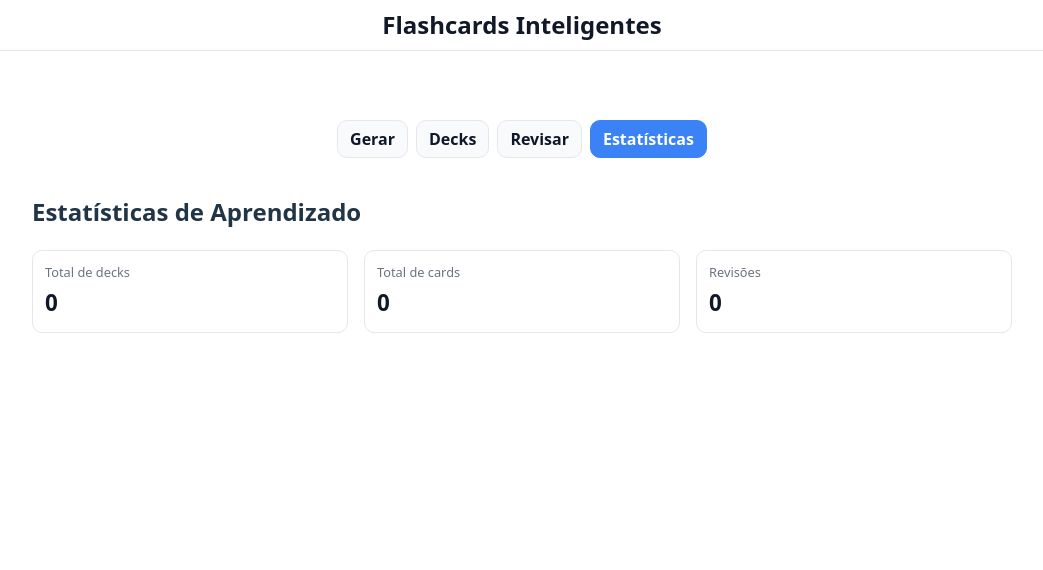
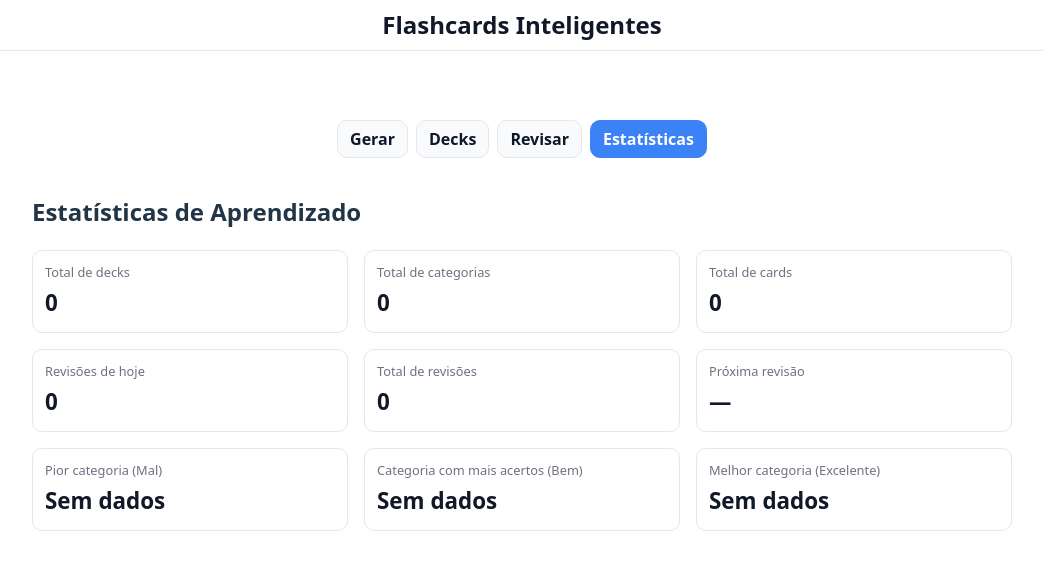
Before and after one commit to gabriel447/flashcards, a React (Vite) app: page / in a window 1280 px wide. Both pictures are taken after a click on the button "Estatísticas". Shown: the top 570 px of the page, without its empty margins (118-1161 px from the left). Built offline with nearby package versions, Linux system fonts and the light colour scheme; no server answers.

Commit message:
mais estatisticas

```diff
--- a/src/components/Stats.tsx
+++ b/src/components/Stats.tsx
@@ -1,3 +1,4 @@
+import { useEffect, useState } from 'react';
 import type { Deck } from '../types';
 
 type Props = {
@@ -5,32 +6,120 @@ type Props = {
 };
 
 export function Stats({ decks }: Props) {
-  const total = Object.values(decks).reduce((acc, d) => acc + Object.keys(d.cards || {}).length, 0);
-  const persistedReviewedTotal = Object.values(decks).reduce((acc, d) => {
-    const deckCount = typeof d.reviewedCount === 'number'
-      ? d.reviewedCount
-      : Object.values(d.cards || {}).reduce((inner, c) => inner + (c.reviews || c.repetitions || 0), 0);
-    return acc + deckCount;
-  }, 0);
-  // Como atualizamos reviewedCount do deck em tempo real, usamos somente o persistido
-  const reviewedTotal = persistedReviewedTotal;
+  const [tick, setTick] = useState(0);
+  useEffect(() => {
+    const id = setInterval(() => setTick(t => t + 1), 10000);
+    return () => clearInterval(id);
+  }, []);
+  const allDecks = Object.values(decks);
+  const totalCards = allDecks.reduce((acc, d) => acc + Object.keys(d.cards || {}).length, 0);
+  const reviewedTotal = allDecks.reduce((acc, d) => acc + (typeof d.reviewedCount === 'number' ? d.reviewedCount : 0), 0);
+
+  const categorySet = new Set<string>();
+  allDecks.forEach(d => {
+    Object.values(d.cards || {}).forEach(c => {
+      categorySet.add(c.category || 'Sem categoria');
+    });
+  });
+  const totalCategories = categorySet.size;
+
+  const now = new Date();
+  const y = now.getFullYear();
+  const m = now.getMonth();
+  const dd = now.getDate();
+
+  let reviewsToday = 0;
+  const catBad: Record<string, number> = {};
+  const catGood: Record<string, number> = {};
+  const catExcellent: Record<string, number> = {};
+  let nextDueMs: number = Infinity;
+
+  const nowMs = Date.now() + tick; // força re-render e atualização de tempos relativos
+  allDecks.forEach(d => {
+    Object.values(d.cards || {}).forEach(c => {
+      // Próxima revisão: pegar menor due futura
+      const dueTs = c.due ? new Date(c.due).getTime() : Infinity;
+      if (dueTs > nowMs && dueTs < nextDueMs) nextDueMs = dueTs;
+
+      const logs = Array.isArray(c.gradeLog) ? c.gradeLog : [];
+      logs.forEach(({ ts, grade }) => {
+        const t = new Date(ts);
+        if (t.getFullYear() === y && t.getMonth() === m && t.getDate() === dd) {
+          reviewsToday += 1;
+        }
+        const cat = c.category || 'Sem categoria';
+        if (grade === 2) catBad[cat] = (catBad[cat] || 0) + 1;
+        else if (grade === 3) catGood[cat] = (catGood[cat] || 0) + 1;
+        else if (grade === 4) catExcellent[cat] = (catExcellent[cat] || 0) + 1;
+      });
+    });
+  });
+
+  const top = (map: Record<string, number>) => {
+    const entries = Object.entries(map);
+    if (entries.length === 0) return { category: '', count: 0 };
+    entries.sort((a, b) => b[1] - a[1]);
+    return { category: entries[0][0], count: entries[0][1] };
+  };
+
+  const topBad = top(catBad);
+  const topGood = top(catGood);
+  const topExcellent = top(catExcellent);
+
+  const formatEta = (ms: number) => {
+    if (!isFinite(ms)) return '—';
+    const diff = Math.max(0, ms - nowMs);
+    const mins = Math.round(diff / 60000);
+    const hours = Math.round(diff / 3600000);
+    const days = Math.round(diff / 86400000);
+    if (days >= 1) return `${days} dia${days > 1 ? 's' : ''}`;
+    if (hours >= 1) return `${hours} hora${hours > 1 ? 's' : ''}`;
+    return `${Math.max(mins, 1)} minuto${mins > 1 ? 's' : ''}`;
+  };
 
   return (
     <section>
       <h2>Estatísticas de Aprendizado</h2>
       <div className="stats-cards">
+        {/* Linha 1 */}
         <div className="stat-card">
           <span className="label">Total de decks</span>
           <span className="value">{Object.keys(decks).length}</span>
         </div>
         <div className="stat-card">
-          <span className="label">Total de cards</span>
-          <span className="value">{total}</span>
+          <span className="label">Total de categorias</span>
+          <span className="value">{totalCategories}</span>
         </div>
         <div className="stat-card">
-          <span className="label">Revisões</span>
+          <span className="label">Total de cards</span>
+          <span className="value">{totalCards}</span>
+        </div>
+        {/* Linha 2 */}
+        <div className="stat-card">
+          <span className="label">Revisões de hoje</span>
+          <span className="value">{reviewsToday}</span>
+        </div>
+        <div className="stat-card">
+          <span className="label">Total de revisões</span>
           <span className="value">{reviewedTotal}</span>
         </div>
+        <div className="stat-card">
+          <span className="label">Próxima revisão</span>
+          <span className="value">{formatEta(nextDueMs)}</span>
+        </div>
+        {/* Linha 3 */}
+          <div className="stat-card">
+            <span className="label">Pior categoria (Mal)</span>
+            <span className="value">{topBad.count > 0 ? `${topBad.category} (${topBad.count})` : 'Sem dados'}</span>
+          </div>
+          <div className="stat-card">
+            <span className="label">Categoria com mais acertos (Bem)</span>
+            <span className="value">{topGood.count > 0 ? `${topGood.category} (${topGood.count})` : 'Sem dados'}</span>
+          </div>
+          <div className="stat-card">
+            <span className="label">Melhor categoria (Excelente)</span>
+            <span className="value">{topExcellent.count > 0 ? `${topExcellent.category} (${topExcellent.count})` : 'Sem dados'}</span>
+          </div>
       </div>
     </section>
   );
--- a/src/types.ts
+++ b/src/types.ts
@@ -10,6 +10,7 @@ export type Card = {
   due: string;
   reviews?: number;
   lastReviewedAt?: string;
+  gradeLog?: Array<{ ts: string; grade: number }>;
 };
 
 export type Deck = {
```
Also changed, not shown: data/store.json, 1 other file (tests, documents, lock files or other folders).
